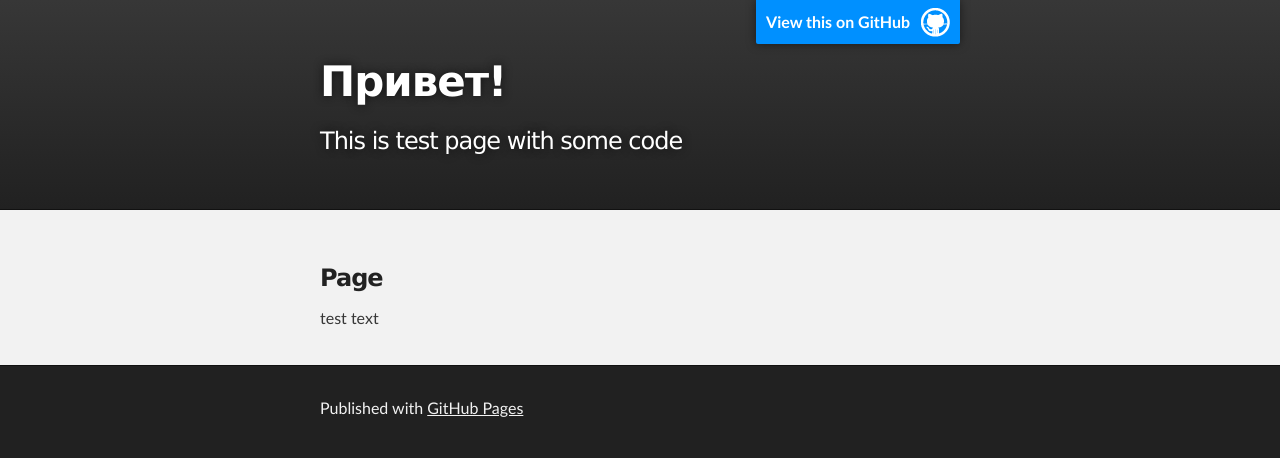
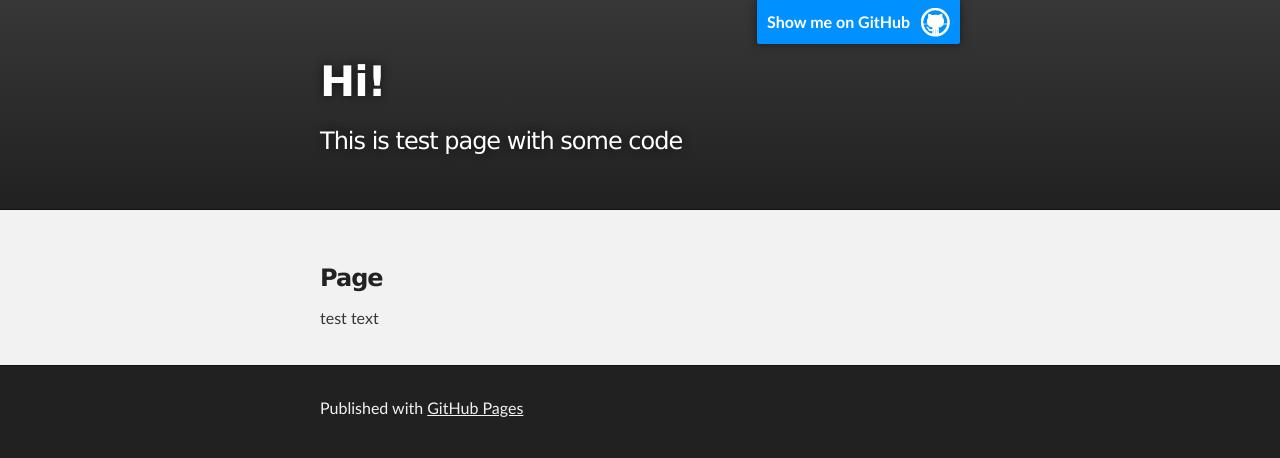
Before and after one commit to osh4/osh4.github.io, a plain HTML site: page index.html in a window 1280 px wide. Drawn offline with Linux system fonts and the light colour scheme.

Commit message:
Update index.html

```diff
--- a/index.html
+++ b/index.html
@@ -8,7 +8,7 @@
 
     <link rel="stylesheet" type="text/css" media="screen" href="stylesheets/stylesheet.css">
 
-    <title>osh4.github.io</title>
+    <title>Personal page</title>
   </head>
 
   <body>
@@ -16,9 +16,9 @@
     <!-- HEADER -->
     <div id="header_wrap" class="outer">
         <header class="inner">
-          <a id="forkme_banner" href="https://github.com/osh4">View this on GitHub</a>
+          <a id="forkme_banner" href="https://github.com/osh4">Show me on GitHub</a>
 
-          <h1 id="project_title">Привет!</h1>
+          <h1 id="project_title">Hi!</h1>
           <h2 id="project_tagline">This is test page with some code</h2>
 
         </header>
```
